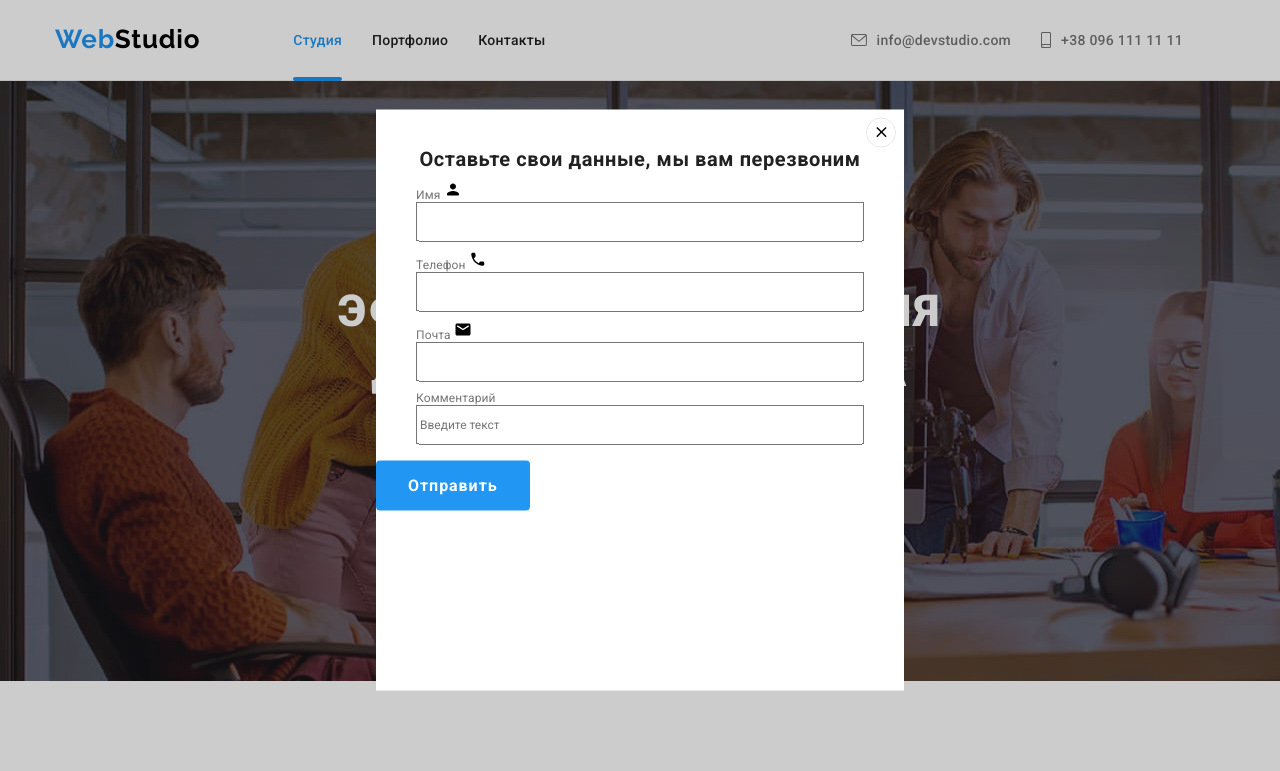
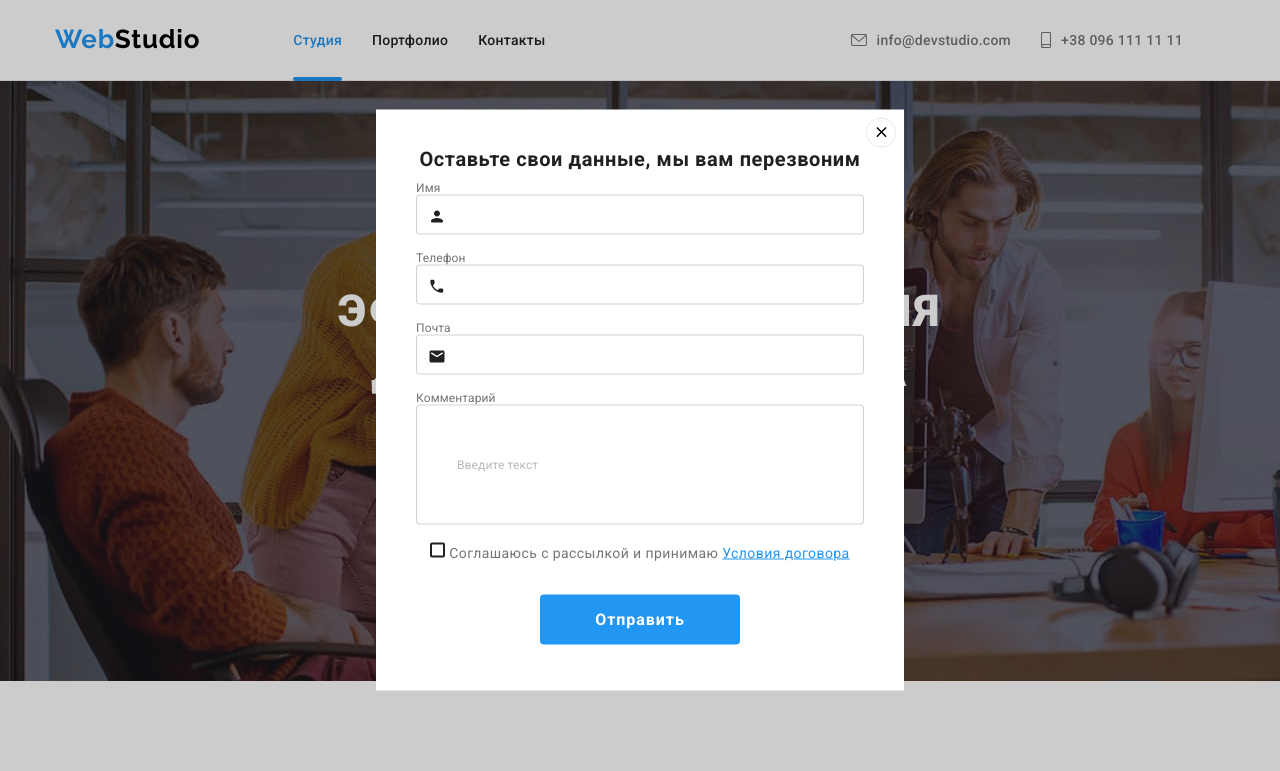
Before and after one commit to Oksana-Kotyk/goit-markup-hw-06, a plain HTML site: page index.html in a window 1280 px wide. Both pictures are taken after a click on the button "Заказать услугу". Shown: the top 771 px of the page. Drawn offline with nearby package versions, Linux system fonts and the light colour scheme.

Commit message:
спроба 1

```diff
--- a/css/styles.css
+++ b/css/styles.css
@@ -87,7 +87,6 @@ img {
 .logo-text:hover,
 .logo-text:focus {
   color: var(--accent-color);
-
 }
 /* ссилки на страници сайта и контакты */
 .list {
@@ -122,15 +121,12 @@ img {
 
 .list-box {
   margin-right: 30px;
-
 }
 .list-box:last-child {
   margin-right: 0;
-
-
 }
-.list-item.current::after{
-  content: '';
+.list-item.current::after {
+  content: "";
   display: block;
   position: absolute;
   width: 100%;
@@ -139,7 +135,6 @@ img {
   left: 0;
   bottom: -1px;
   border-radius: 2px;
-
 }
 .link {
   display: flex;
@@ -309,7 +304,7 @@ img {
   letter-spacing: 0.03em;
   text-align: center;
 }
-.product{
+.product {
   display: block;
   position: absolute;
   background: rgba(47, 48, 58, 0.8);
@@ -317,10 +312,10 @@ img {
   height: 70px;
   bottom: 0;
   display: flex;
-  align-items: center ;
+  align-items: center;
   justify-content: center;
 }
-.name-of-product{
+.name-of-product {
   display: block;
   font-family: Roboto;
   font-style: normal;
@@ -330,7 +325,7 @@ line-height: 16px;
   text-align: center;
   letter-spacing: 0.03em;
   text-transform: uppercase;
-color: var(--primary-white-color)
+  color: var(--primary-white-color);
 }
 
 /* Секция наша команда */
@@ -393,7 +388,8 @@ color: var(--primary-white-color)
   justify-content: center;
   align-items: center;
   fill: #afb1b8;
-  transition: background-color 250ms cubic-bezier(0.4, 0, 0.2, 1), fill 250ms cubic-bezier(0.4, 0, 0.2, 1);
+  transition: background-color 250ms cubic-bezier(0.4, 0, 0.2, 1),
+    fill 250ms cubic-bezier(0.4, 0, 0.2, 1);
 }
 .icon-list {
   margin-right: 10px;
@@ -421,21 +417,21 @@ color: var(--primary-white-color)
   align-items: center;
   border: 1px solid #afb1b8;
   border-radius: 4px;
-  color:#afb1b8;
+  color: #afb1b8;
   background-color: var(--primary-white-color);
   width: 170px;
   height: 92px;
-  transition: color 250ms cubic-bezier(0.4, 0, 0.2, 1), border 250ms cubic-bezier(0.4, 0, 0.2, 1);
+  transition: color 250ms cubic-bezier(0.4, 0, 0.2, 1),
+    border 250ms cubic-bezier(0.4, 0, 0.2, 1);
 }
-.client{
+.client {
   fill: currentColor;
 }
-.logo-icon:focus ,
-.logo-icon:hover  {
+.logo-icon:focus,
+.logo-icon:hover {
   color: var(--accent-color);
   border: 1px solid var(--accent-color);
 }
-
 
 /* Подвал */
 .footer-content {
@@ -516,6 +512,32 @@ color: var(--primary-white-color)
   fill: var(--primary-white-color);
   transition: background-color 250ms cubic-bezier(0.4, 0, 0.2, 1);
 }
+.footer-sub {
+  margin-left: 93px;
+}
+.footer-input {
+  background-color: inherit;
+  width: 358px;
+  height: 50px;
+  border: 1px solid rgba(255, 255, 255, 0.3);
+  filter: drop-shadow(0px 4px 4px rgba(0, 0, 0, 0.15));
+  border-radius: 4px;
+  padding-left: 16px;
+}
+.footer-btn {
+  height: 50px;
+  width: 200px;
+  padding: 10px 29px;
+}
+.footer-sub input::placeholder {
+  font-family: Roboto;
+  font-style: normal;
+  font-weight: normal;
+  font-size: 16px;
+  line-height: 20px;
+  letter-spacing: 0.03em;
+  color: rgba(255, 255, 255, 0.6);
+}
 /* Портфоліо */
 /* Уникальная часть */
 .buttons-list {
@@ -541,7 +563,9 @@ color: var(--primary-white-color)
   padding: 6px 22px;
   border: none;
   border-radius: 4px;
-  transition: color 250ms cubic-bezier(0.4, 0, 0.2, 1), background-color 250ms cubic-bezier(0.4, 0, 0.2, 1), box-shadow 250ms cubic-bezier(0.4, 0, 0.2, 1);
+  transition: color 250ms cubic-bezier(0.4, 0, 0.2, 1),
+    background-color 250ms cubic-bezier(0.4, 0, 0.2, 1),
+    box-shadow 250ms cubic-bezier(0.4, 0, 0.2, 1);
 }
 .current-btn {
   color: var(--primary-white-color);
@@ -558,7 +582,6 @@ color: var(--primary-white-color)
   margin: 15px;
 }
 
-
 .list-portfolio {
   display: flex;
   flex-wrap: wrap;
@@ -568,7 +591,6 @@ color: var(--primary-white-color)
   text-decoration: none;
   display: block;
   transition: box-shadow 250ms cubic-bezier(0.4, 0, 0.2, 1);
-
 }
 .link-portfolio:focus,
 .link-portfolio:hover {
@@ -576,11 +598,11 @@ color: var(--primary-white-color)
   box-shadow: 0px 1px 1px rgba(0, 0, 0, 0.12), 0px 4px 4px rgba(0, 0, 0, 0.06),
     1px 4px 6px rgba(0, 0, 0, 0.16);
 }
-.overlay{
+.overlay {
   position: relative;
   overflow: hidden;
 }
-.text-overlay{
+.text-overlay {
   display: inline-block;
   position: absolute;
   width: 100%;
@@ -597,15 +619,15 @@ color: var(--primary-white-color)
   padding: 63px 24px;
   background: rgba(33, 150, 243, 0.9);
   transform: translateY(100%);
-  transition: transform 250ms cubic-bezier(0.4, 0, 0.2, 1), opacity 250ms cubic-bezier(0.4, 0, 0.2, 1);
+  transition: transform 250ms cubic-bezier(0.4, 0, 0.2, 1),
+    opacity 250ms cubic-bezier(0.4, 0, 0.2, 1);
   opacity: 0;
 }
 
 .link-portfolio:focus .text-overlay,
- .link-portfolio:hover .text-overlay{
+.link-portfolio:hover .text-overlay {
   opacity: 1;
   transform: translateY(0);
-
 }
 .portfolio-text {
   padding-top: 20px;
@@ -636,9 +658,8 @@ color: var(--primary-white-color)
   color: var(--primary-text-color);
 }
 
-
 /* Модальное окно */
-.backdrop{
+.backdrop {
   position: fixed;
   top: 0;
   left: 0;
@@ -647,15 +668,14 @@ color: var(--primary-white-color)
   height: 100%;
   background: rgba(0, 0, 0, 0.2);
   transition: opacity 250ms cubic-bezier(0.4, 0, 0.2, 1);
-
 }
 
-.backdrop.is-hidden{
+.backdrop.is-hidden {
   opacity: 0;
   pointer-events: none;
   visibility: inherit;
 }
-.modal{
+.modal {
   position: absolute;
   min-width: 528px;
   min-height: 581px;
@@ -663,7 +683,6 @@ color: var(--primary-white-color)
   left: 50%;
   transform: translate(-50%, -50%);
   background-color: #fff;
-
 }
 .close {
   display: block;
@@ -672,10 +691,9 @@ color: var(--primary-white-color)
   margin-left: auto;
   margin-top: 8px;
   border-radius: 30px;
- border:1px solid rgba(0, 0, 0, 0.1);
-
+  border: 1px solid rgba(0, 0, 0, 0.1);
 }
-.form-paragraf{
+.form-paragraf {
   font-family: Roboto;
   font-style: normal;
   font-weight: bold;
@@ -686,8 +704,7 @@ letter-spacing: 0.03em;
   color: #212121;
   margin-bottom: 10px;
 }
-.form-field{
-  display: block;
+.form-field {
   display: flex;
   flex-direction: column;
   position: relative;
@@ -697,8 +714,8 @@ margin-bottom: 10px;
   padding-right: 40px;
   padding-left: 40px;
 }
-.form-label{
-position: absolute;
+.form-label {
+  position: relative;
   font-family: Roboto;
   font-style: normal;
   font-weight: normal;
@@ -706,14 +723,100 @@ font-size: 12px;
   line-height: 14px;
   letter-spacing: 0.01em;
   color: var(--primary-text-color);
-
+  margin-bottom: 30px;
 }
-.form-input{
+.form-input {
   width: 448px;
   height: 40px;
+  border: 1px solid rgba(33, 33, 33, 0.2);
+  border-radius: 4px;
+  transition: fill 250ms cubic-bezier(0.4, 0, 0.2, 1),
+    border 250ms cubic-bezier(0.4, 0, 0.2, 1);
+}
+.form-icon {
+  position: absolute;
+  top: 50%;
+  left: 12px;
+  fill: var(--title-text-color);
+}
+.form-label:focus-within > .form-icon {
+  outline: none;
+  fill: var(--accent-color);
+}
+.form-input:focus,
+.form-input:hover {
+  border: 1px solid var(--accent-color);
+}
+.form-field input {
+  padding-left: 40px;
+}
+.form-field input::placeholder {
+  font-family: Roboto;
+  font-style: normal;
+  font-weight: normal;
+  font-size: 12px;
+  line-height: 14px;
+  letter-spacing: 0.01em;
+  color: rgba(117, 117, 117, 0.5);
+}
+.form-text {
+  font-family: Roboto;
+  font-style: normal;
+  font-weight: normal;
+  font-size: 14px;
+  line-height: 24px;
+  letter-spacing: 0.03em;
+  color: var(--primary-text-color);
+}
+
+.coments {
+  height: 120px;
+}
+.tearms-of-use {
+  display: block;
+  text-align: center;
   margin-bottom: 30px;
 }
-.form-icon{
-  left: 0;
-  bottom: -30px;
+.checkbox {
+  position: absolute;
+  width: 1px;
+  height: 1px;
+  margin: -1px;
+  border: 0;
+  padding: 0;
+  clip: rect(0 0 0 0);
+  overflow: hidden;
 }
+
+.form-link {
+  font-family: Roboto;
+  font-style: normal;
+  font-weight: normal;
+  font-size: 14px;
+  line-height: 24px;
+  letter-spacing: 0.03em;
+  text-decoration-line: underline;
+  color: #2196f3;
+}
+.icon-checkbox {
+  text-align: center;
+  border: 2px solid #212121;
+  border-radius: 2px;
+  background-color: #fff;
+  transition: border 250ms cubic-bezier(0.4, 0, 0.2, 1),
+    background-color 250ms cubic-bezier(0.4, 0, 0.2, 1);
+}
+.checkbox:checked + .icon-checkbox {
+  background-color: var(--accent-color);
+  border: 2px solid var(--accent-color);
+  border-radius: 2px;
+}
+.btn-modal {
+  /* margin-left: auto;
+  margin-right: auto; */
+  text-align: center;
+}
+.form-btn {
+  height: 50px;
+  width: 200px;
+}
--- a/index.html
+++ b/index.html
@@ -402,11 +402,26 @@
                 </ul>
 
             </div>
+            <div class="footer-sub">
+                <form action="">
+                    <p class="footer-paragraf">Подпишитесь на рассылку </p>
+                    <label class="footer-label">
+                    <input type="text" name="meil" type="email" placeholder="E-mail" class="footer-input">
+                    <button type="submit" class="btn footer-btn">
+                        Подписаться
+                        <svg width="24" height="24">
+                            <use href="./images/icons.svg#icon-send"></use>
+                        </svg>
+                    </button>
+
+                    </label>
+                </form>
+            </div>
         </div>
 
     </footer>
 
-
+<!-- Модальне вікно -->
     <div data-modal class="backdrop is-hidden">
         <div class="modal">
             <svg data-modal-close width="30" height="30" class="close">
@@ -438,16 +453,29 @@
                             <use href="./images/icons.svg#icon-email"></use>
                         </svg>
                         <input type="email" name="mail" class="form-input">
+
                     </label>
                 </div>
 
-                <div class="form-field">
-                    <label class="form-label"> Комментарий
-                        <input type="text" name="mail" class="form-input" placeholder="Введите текст">
+                <div class="form-field coments">
+                    <label class="form-label "> Комментарий
+                        <input type="text" name="mail" class="coments form-input " placeholder="Введите текст">
                     </label>
                 </div>
 
-                <button type="submit" class="btn">Отправить</button>
+               <div class="tearms-of-use">
+                <label>
+                    <input type="checkbox" name="use" value="html" class="checkbox"  />
+                    <svg width="15" height="15" class="icon-checkbox">
+                        <use href="./images/icons.svg#icon-Vector"></use>
+                    </svg>
+                    <span class="form-text"> Соглашаюсь с рассылкой и принимаю <a href="#" class="form-link">Условия договора</a>
+</span>
+                </label>
+                </div>
+                <div class="btn-modal">
+                <button type="submit" class="btn form-btn">Отправить</button>
+                </div>
             </form>
         </div>
     </div>
```
Lines whose indentation alone changed are shown as unchanged.
